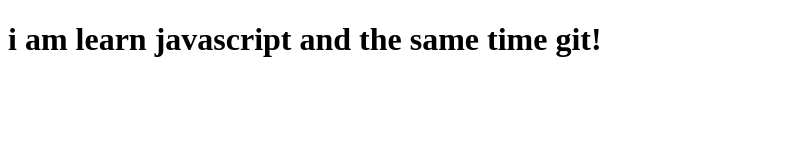
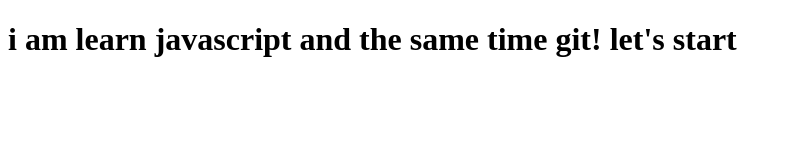
Before and after one commit to safiabdulhadi/javascript, a plain HTML site: page index.html in a window 1280 px wide. Shown: the whole page, without its empty margins (0-791 px from the left). Drawn offline with Linux system fonts and the light colour scheme.

Commit message:
scound commit safi branch

```diff
--- a/index.html
+++ b/index.html
@@ -7,7 +7,7 @@
        <title>js</title>
 </head>
 <body>
-       <h1>i am learn javascript and the same time git!</h1>
+       <h1>i am learn javascript and the same time git! let's start</h1>
 
 </body>
 </html>
```
